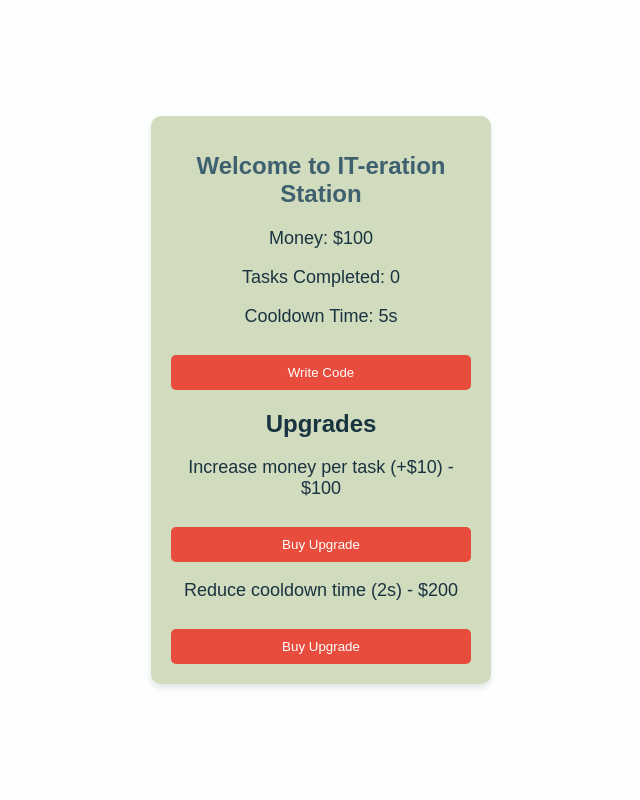
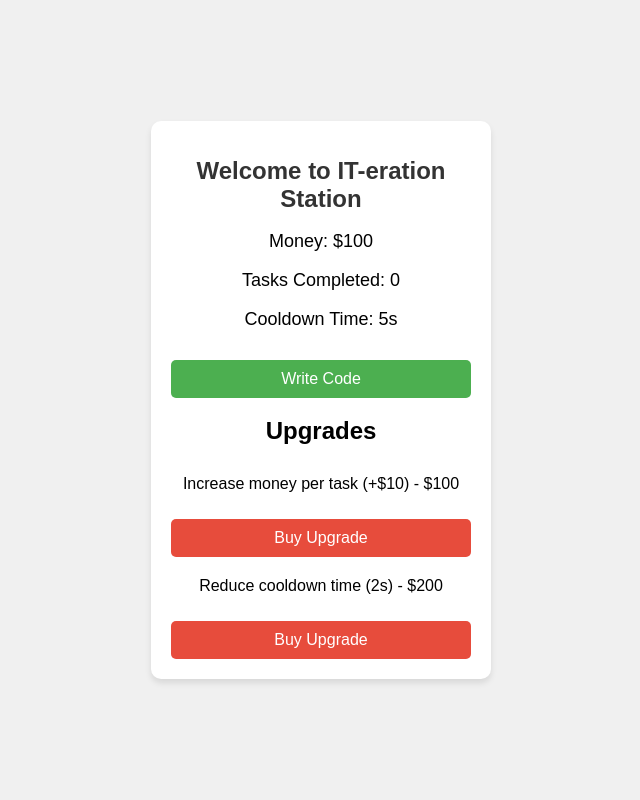
Before and after one commit to kaleidoscopicBrain/it-eration-station, a Flask app: page / in a window 1280 px wide. Shown: the whole page, without its empty margins (319-959 px from the left). Run offline with Flask 3, Linux system fonts and the light colour scheme.

Commit message:
Update style.css

```diff
--- a/static/style.css
+++ b/static/style.css
@@ -1,42 +1,41 @@
 body {
     font-family: Arial, sans-serif;
-    background-color: #FCFFFD; /* Light background */
-    color: #193441; /* Dark Blue for text */
-    margin: 0;
-    padding: 0;
+    background-color: #f0f0f0;
     display: flex;
     justify-content: center;
     align-items: center;
     height: 100vh;
+    margin: 0;
 }
 
 .container {
-    background-color: #D1DBBD; /* Light Green for box background */
+    background-color: #ffffff;
     padding: 20px;
     border-radius: 10px;
-    box-shadow: 0 4px 6px rgba(0, 0, 0, 0.1);
+    box-shadow: 0px 4px 6px rgba(0, 0, 0, 0.1);
     width: 300px;
     text-align: center;
 }
 
 h1 {
     font-size: 24px;
-    color: #3E606F; /* Muted Blue for header */
+    color: #333;
 }
 
-p {
+.game-info p {
     font-size: 18px;
 }
 
-.game-info {
+.buttons {
     margin-top: 20px;
 }
 
 button {
-    background-color: #E74C3C; /* Red for action buttons */
+    background-color: #4CAF50;
     color: white;
     border: none;
-    padding: 10px;
+    padding: 10px 20px;
+    font-size: 16px;
     border-radius: 5px;
     cursor: pointer;
     width: 100%;
@@ -44,54 +43,22 @@ button {
 }
 
 button:hover {
-    background-color: #3498DB; /* Blue hover effect */
+    background-color: #45a049;
 }
 
-input {
-    padding: 10px;
-    width: 100%;
-    max-width: 250px;  /* Limit width */
-    margin-top: 10px;
-    border: 1px solid #ddd;
-    border-radius: 5px;
-    box-sizing: border-box; /* Include padding in width calculation */
+.upgrades {
+    margin-top: 30px;
 }
 
-/* Button style */
-button {
-    background-color: #E74C3C; /* Red for action buttons */
-    color: white;
-    border: none;
-    padding: 10px;
-    border-radius: 5px;
-    cursor: pointer;
-    width: 100%;
-    margin-top: 10px;
-    position: relative;
-    overflow: hidden;
+.upgrade {
+    margin-top: 20px;
 }
 
-/* Disabled button style */
-button:disabled {
-    background-color: #BDC3C7; /* Gray out the button */
-    cursor: not-allowed;
+.upgrade-button {
+    background-color: #E74C3C;
+    width: 100%;
 }
 
-/* Progress bar style */
-button .cooldown-progress {
-    position: absolute;
-    bottom: 0;
-    left: 0;
-    width: 100%;
-    height: 4px;
-    background-color: #2980B9; /* Progress bar color */
-    transform: translateX(-100%); /* Start from the left */
-    animation: cooldown 5s linear forwards; /* Animate the progress bar */
+.upgrade-button:hover {
+    background-color: #c0392b;
 }
-
-/* Keyframe animation for progress bar */
-@keyframes cooldown {
-    100% {
-        transform: translateX(0); /* Move the progress bar to the right */
-    }
-}
```
